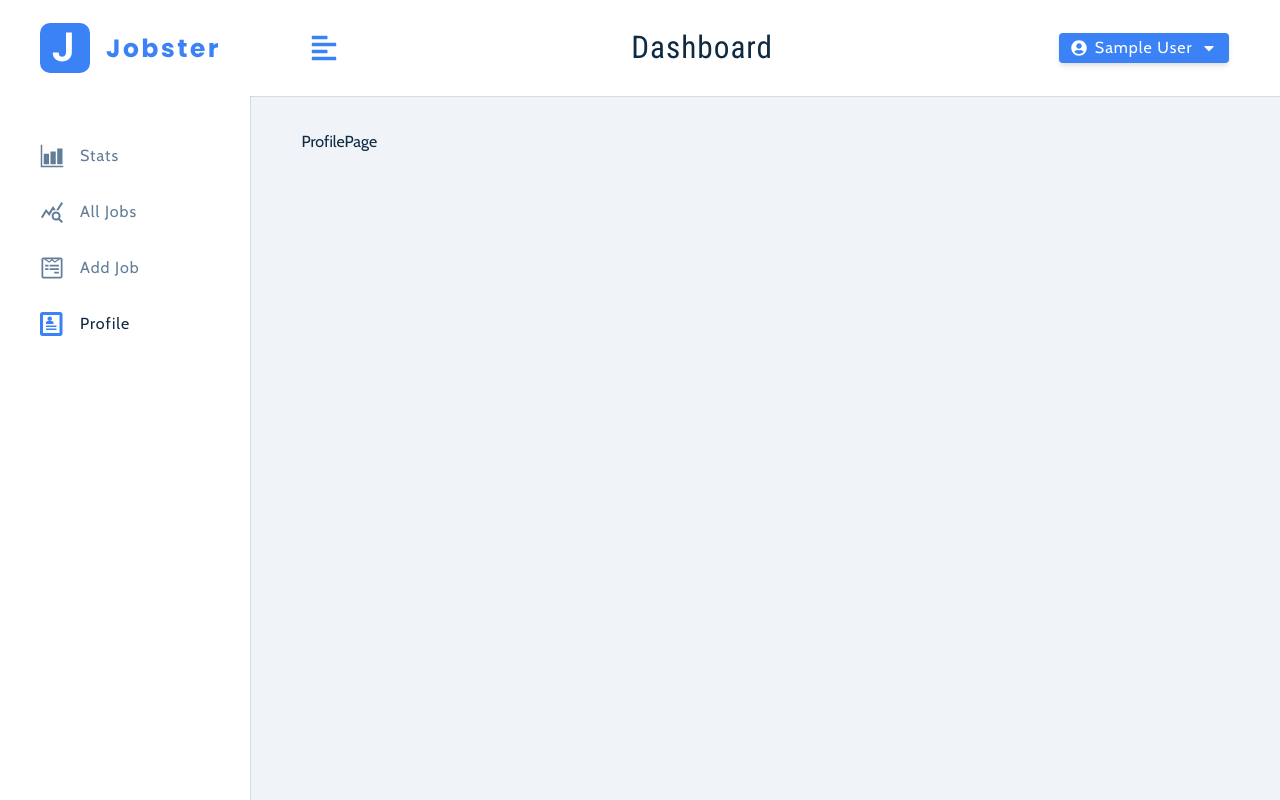
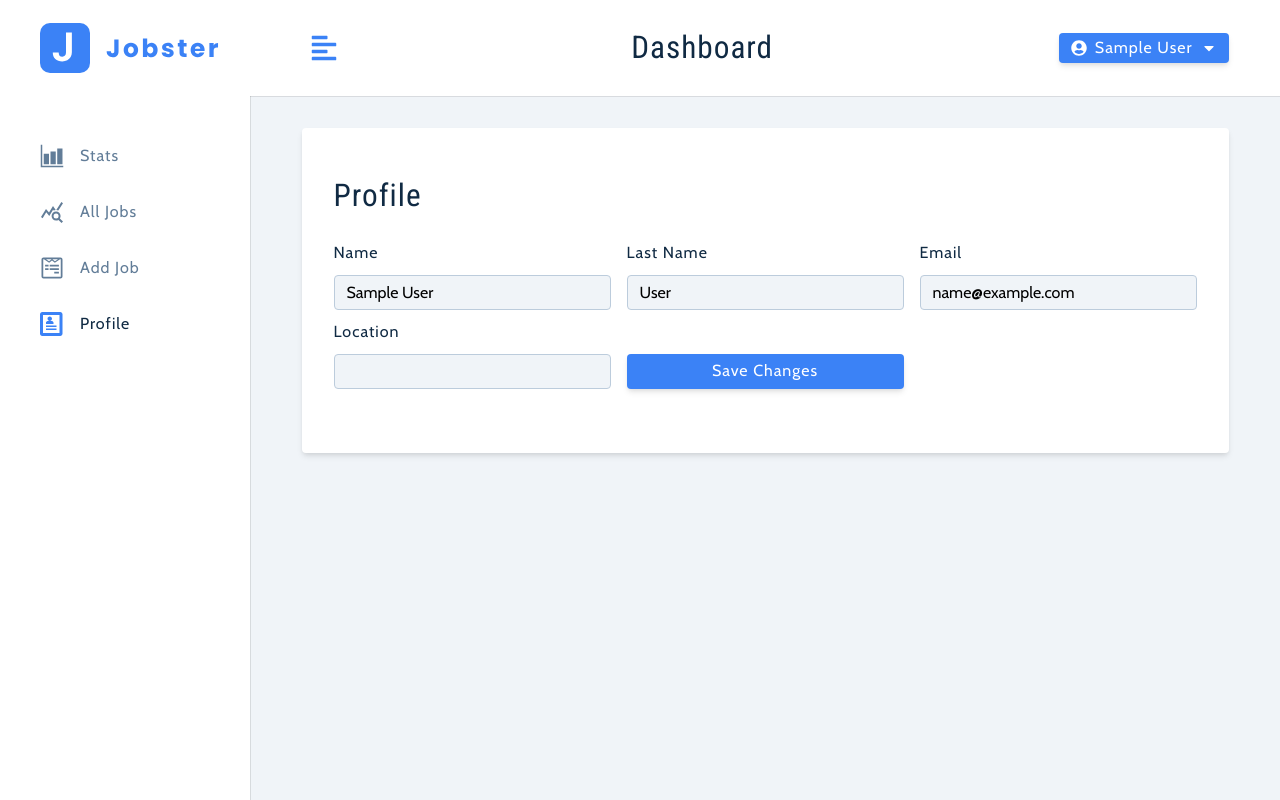
Before and after one commit to joseph0926/React_Advanced, a React (Vite) app in the folder project-jobster/: page /profile in a window 1280 px wide. Built offline with nearby package versions, Linux system fonts and the light colour scheme; sample sign-in values are in the browser's storage.

Commit message:
2023.04.11

```diff
--- a/project-jobster/src/pages/dashboard/ProfilePage.jsx
+++ b/project-jobster/src/pages/dashboard/ProfilePage.jsx
@@ -1,7 +1,121 @@
-import React from "react";
+import { useState } from "react";
+import { useDispatch, useSelector } from "react-redux";
+import { toast } from "react-toastify";
+import InputHelper from "../../components/InputHelper";
+
+import styled from "styled-components";
+import { updateUser } from "../../store/user/user-slice";
 
 const ProfilePage = () => {
-  return <div>ProfilePage</div>;
+  const dispatchFn = useDispatch();
+  const { isLoading, user } = useSelector((state) => state.user);
+
+  const [userData, setUserData] = useState({
+    name: user?.name || "",
+    email: user?.email || "",
+    lastName: user?.lastName || "",
+    location: user?.location || "",
+  });
+
+  const inputHandler = (e) => {
+    const name = e.target.name;
+    const value = e.target.value;
+    setUserData({ ...userData, [name]: value });
+  };
+
+  const submitHandler = (e) => {
+    e.preventDefault();
+
+    const { name, email, lastName, location } = userData;
+    if (!name || !email || !lastName || !location) {
+      toast.error("빈 항목이 존재해서는 안됩니다.");
+      return;
+    }
+    dispatchFn(updateUser({ name, email, lastName, location }));
+  };
+
+  return (
+    <Wrapper>
+      <form className="form" onSubmit={submitHandler}>
+        <h3>profile</h3>
+
+        <div className="form-center">
+          <InputHelper type="text" name="name" value={userData.name} handleChange={inputHandler} />
+          <InputHelper type="text" labelText="last name" name="lastName" value={userData.lastName} handleChange={inputHandler} />
+          <InputHelper type="email" name="email" value={userData.email} handleChange={inputHandler} />
+          <InputHelper type="text" name="location" value={userData.location} handleChange={inputHandler} />
+          <button className="btn btn-block" type="submit" disabled={isLoading}>
+            {isLoading ? "Please Wait..." : "save changes"}
+          </button>
+        </div>
+      </form>
+    </Wrapper>
+  );
 };
 
+const Wrapper = styled.section`
+  border-radius: var(--borderRadius);
+  width: 100%;
+  background: var(--white);
+  padding: 3rem 2rem 4rem;
+  box-shadow: var(--shadow-2);
+  h3 {
+    margin-top: 0;
+  }
+  .form {
+    margin: 0;
+    border-radius: 0;
+    box-shadow: none;
+    padding: 0;
+    max-width: 100%;
+    width: 100%;
+  }
+  .form-row {
+    margin-bottom: 0;
+  }
+  .form-center {
+    display: grid;
+    row-gap: 0.5rem;
+  }
+  .form-center button {
+    align-self: end;
+    height: 35px;
+    margin-top: 1rem;
+  }
+  .btn-container {
+    display: grid;
+    grid-template-columns: 1fr 1fr;
+    column-gap: 1rem;
+    align-self: flex-end;
+    margin-top: 0.5rem;
+    button {
+      height: 35px;
+    }
+  }
+  .clear-btn {
+    background: var(--grey-500);
+  }
+  .clear-btn:hover {
+    background: var(--black);
+  }
+  @media (min-width: 992px) {
+    .form-center {
+      grid-template-columns: 1fr 1fr;
+      align-items: center;
+      column-gap: 1rem;
+    }
+    .btn-container {
+      margin-top: 0;
+    }
+  }
+  @media (min-width: 1120px) {
+    .form-center {
+      grid-template-columns: 1fr 1fr 1fr;
+    }
+    .form-center button {
+      margin-top: 0;
+    }
+  }
+`;
+
 export default ProfilePage;
--- a/project-jobster/src/store/user/user-slice.jsx
+++ b/project-jobster/src/store/user/user-slice.jsx
@@ -1,10 +1,6 @@
 import { createSlice, createAsyncThunk } from "@reduxjs/toolkit";
 import { toast } from "react-toastify";
-import {
-  getUserFromLocalStorage,
-  addUserToLocalStorage,
-  removeUserFromLocalStorage,
-} from "../../utils/localStorage";
+import { getUserFromLocalStorage, addUserToLocalStorage, removeUserFromLocalStorage } from "../../utils/localStorage";
 import { redirect } from "react-router-dom";
 
 const url = "https://jobify-prod.herokuapp.com/api/v1/toolkit";
@@ -15,9 +11,7 @@ const initialState = {
   user: getUserFromLocalStorage(),
 };
 
-export const signup = createAsyncThunk(
-  "user/signup",
-  async (user, thunkAPI) => {
+export const signup = createAsyncThunk("user/signup", async (user, thunkAPI) => {
   console.log(user);
   try {
     const response = await fetch(`${url}/auth/register`, {
@@ -36,8 +30,7 @@ export const signup = createAsyncThunk(
   } catch (error) {
     return thunkAPI.rejectWithValue(error.msg);
   }
-  }
-);
+});
 export const login = createAsyncThunk("user/login", async (user, thunkAPI) => {
   try {
     const response = await fetch(`${url}/auth/login`, {
@@ -58,6 +51,32 @@ export const login = createAsyncThunk("user/login", async (user, thunkAPI) => {
   }
 });
 
+export const updateUser = createAsyncThunk("user/updateUser", async (user, thunkAPI) => {
+  try {
+    const response = await fetch(`${url}/auth/updateUser`, {
+      method: "PATCH",
+      headers: {
+        "Content-Type": "application/json",
+        authorization: `Bearer ${thunkAPI.getState().user.user.token}`,
+      },
+      body: JSON.stringify(user),
+    });
+    const data = await response.json();
+
+    if (response.status === 401) {
+      thunkAPI.dispatch(logout());
+      return thunkAPI.rejectWithValue("인증오류가 발생하였습니다,,,");
+    }
+    if (!response.ok) {
+      throw data;
+    }
+
+    return data;
+  } catch (error) {
+    return thunkAPI.rejectWithValue(error.msg);
+  }
+});
+
 const userSlice = createSlice({
   name: "user",
   initialState,
@@ -68,6 +87,7 @@ const userSlice = createSlice({
     logout: (state) => {
       state.user = null;
       state.isSidebarOpen = false;
+      toast.success("로그아웃에 성공하셨습니다");
       removeUserFromLocalStorage();
     },
   },
@@ -103,6 +123,21 @@ const userSlice = createSlice({
       .addCase(login.rejected, (state, { payload }) => {
         state.isLoading = false;
         toast.error(payload);
+      })
+      .addCase(updateUser.pending, (state, { payload }) => {
+        state.isLoading = true;
+      })
+      .addCase(updateUser.fulfilled, (state, { payload }) => {
+        const { user } = payload;
+        state.isLoading = true;
+        state.user = user;
+
+        addUserToLocalStorage(user);
+        toast.success("사용자 정보 업데이트 성공");
+      })
+      .addCase(updateUser.rejected, (state, { payload }) => {
+        state.isLoading = false;
+        toast.error(payload);
       });
   },
 });
```
Lines whose indentation alone changed are shown as unchanged.
